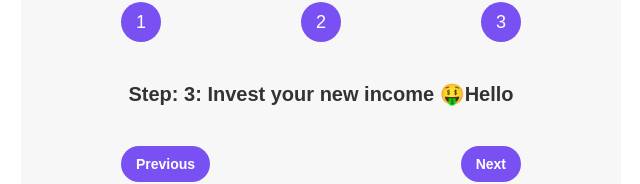
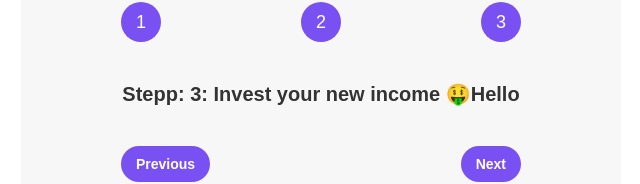
Before and after one commit to Chinmay045/Jonas-06, a JavaScript app in the folder steps/: page / in a window 1280 px wide. Shown: the part 123-307 px from the top of the page, without its empty margins (319-959 px from the left). Built offline with nearby package versions, Linux system fonts and the light colour scheme; the HTML template or start-up script is replaced by a standard one.

Commit message:
add another state

```diff
--- a/steps/src/App.js
+++ b/steps/src/App.js
@@ -23,7 +23,7 @@ export default function App() {
       <div className={`${step >= 3 ? "active" : ""}`}>3</div>
     </div>
 
-    <p className="message">Step: {step}: {messages[step - 1]}Hello</p>
+    <p className="message">Stepp: {step}: {messages[step - 1]}Hello</p>
 
     <div className="buttons">
       <button style={{ backgroundColor: "#7950f2", color: "#ffffff" }} onClick={handlePreious}>Previous</button>
```
